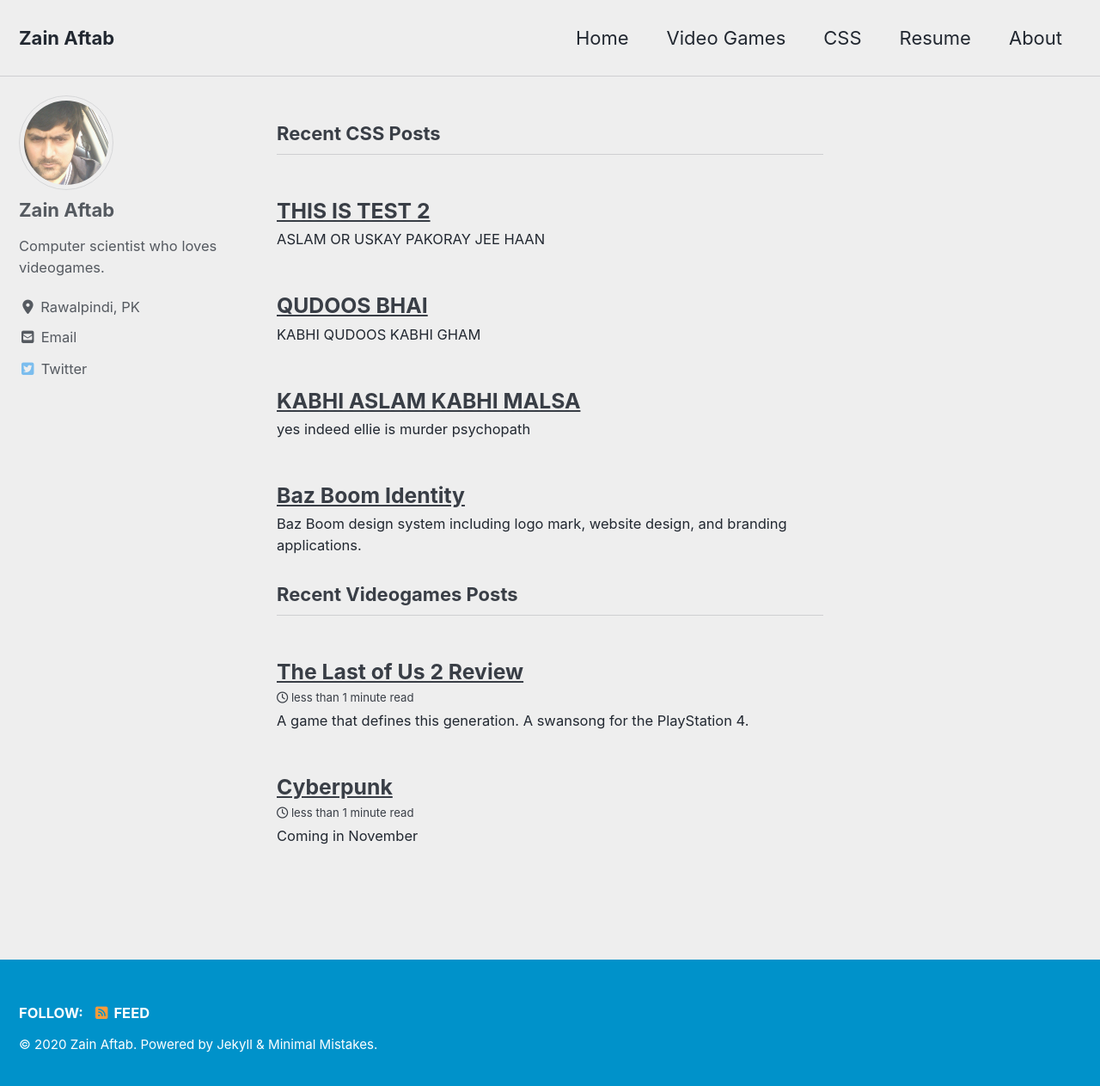
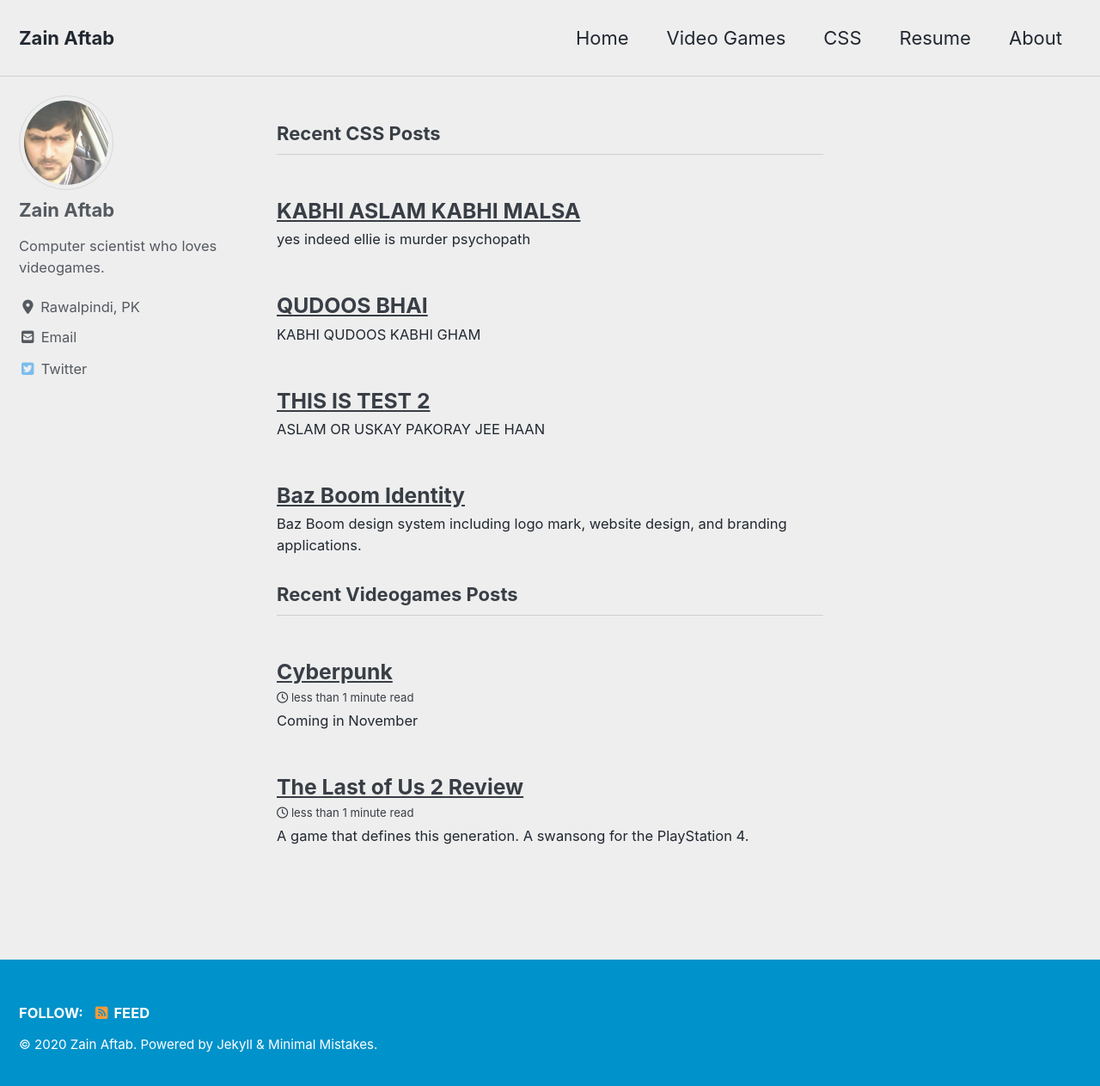
Before and after one commit to zainaftab2225/zainaftab2225.github.io, a Jekyll site: the page built from index.html, in a window 1280 px wide and 1271 px high. Shown: the top 1263 px of the window at 86% size. Built offline with Jekyll 4.4.1, drawn with Linux system fonts in a browser that asks for light colours; cached includes are drawn as plain includes; nearby versions of some CDN libraries; the list of posts is cut into pages by our own code.

Commit message:
Update home.html

```diff
--- a/_layouts/home.html
+++ b/_layouts/home.html
@@ -5,11 +5,11 @@ layout: archive
 <h2 class="archive__subtitle">Recent CSS Posts</h2>
 
 <div class="entries-list">
-  {% include documents-collection.html collection='css' type='list' sort_by='title' sort_order='reverse' %}
+  {% include documents-collection.html collection='css' type='list' sort_by='date' sort_order='reverse' %}
 </div>
 
 <h2 class="archive__subtitle">Recent Videogames Posts</h2>
 
 <div class="entries-list">
-  {% include documents-collection.html collection='videogames' type='list' sort_by='title' sort_order='reverse' %}
+  {% include documents-collection.html collection='videogames' type='list' sort_by='date' %}
 </div>
```
